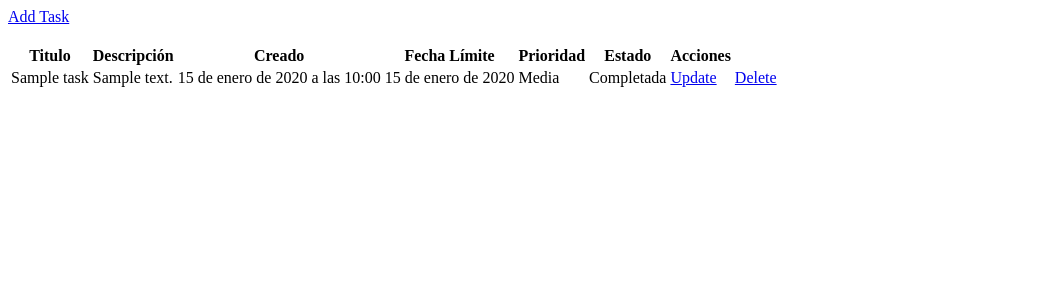
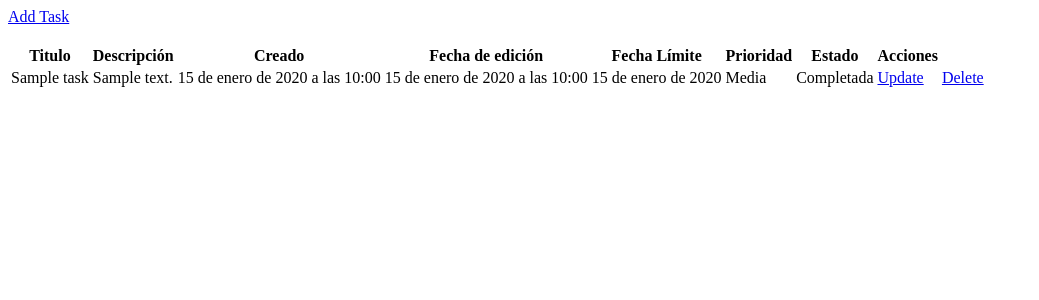
Before and after one commit to jnfmunoz/django-to-do-app, a Django app: page /task/ in a window 1280 px wide. Shown: the top 300 px of the page, without its empty margins (0-1039 px from the left). Run offline with Django 4.2, Linux system fonts and the light colour scheme; tables that the repository leaves empty hold one stand-in row (values such as "Sample post").

Commit message:
alter-task-model

```diff
--- a/core/templates/task_list.html
+++ b/core/templates/task_list.html
@@ -15,6 +15,7 @@
                 <th>Titulo</th>
                 <th>Descripción</th>
                 <th>Creado</th>
+                <th>Fecha de edición</th>
                 <th>Fecha Límite</th>
                 <th>Prioridad</th>
                 <th>Estado</th>
@@ -28,6 +29,7 @@
                         <td>{{task.title}}</td>
                         <td>{{task.description}}</td>
                         <td>{{task.created}}</td>
+                        <td>{{task.updated}}</td>
                         <td>{{task.deadline}}</td>
                         <td>{{task.get_priority_display}}</td>
                         <td>{{task.get_status_display}}</td>
--- a/tasks/models.py
+++ b/tasks/models.py
@@ -18,6 +18,7 @@ class Task(models.Model):
     title = models.CharField(validators=[MinLengthValidator(3)], max_length=200, verbose_name="Título")
     description = models.TextField(max_length=200, verbose_name="Descripción")
     created = models.DateTimeField(auto_now_add=True, verbose_name="Fecha creación")
+    updated = models.DateTimeField(auto_now=True, verbose_name="Fecha de edición")
     deadline = models.DateField(verbose_name="Fecha límite")
     priority = models.CharField(max_length=1, choices=PRIORITY, blank=True, default='B', verbose_name="Prioridad")
     status = models.CharField(max_length=1, choices=STATUS, blank=True, default='E', verbose_name="Estado")
```
Also changed, not shown: db.sqlite3, tasks/migrations/0009_task_updated_alter_task_priority_alter_task_status.py (added).
